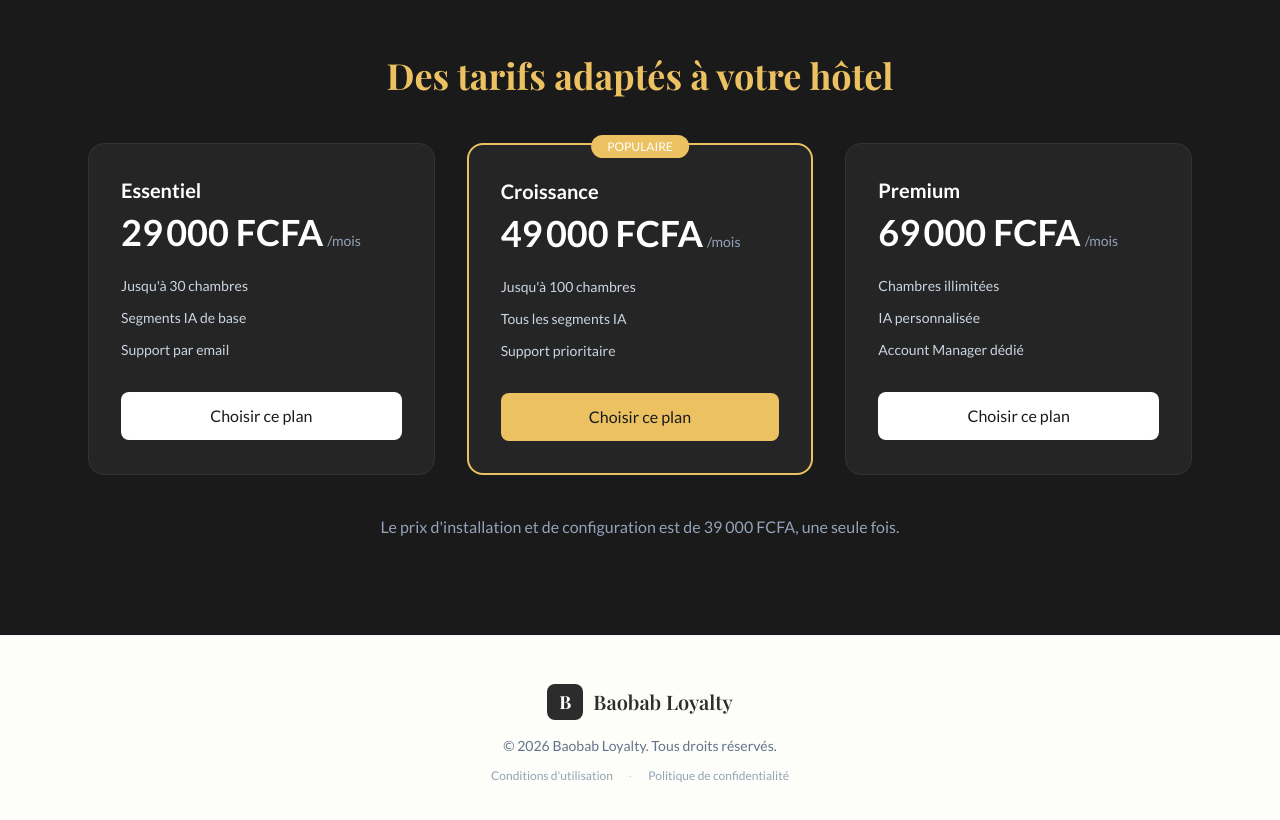
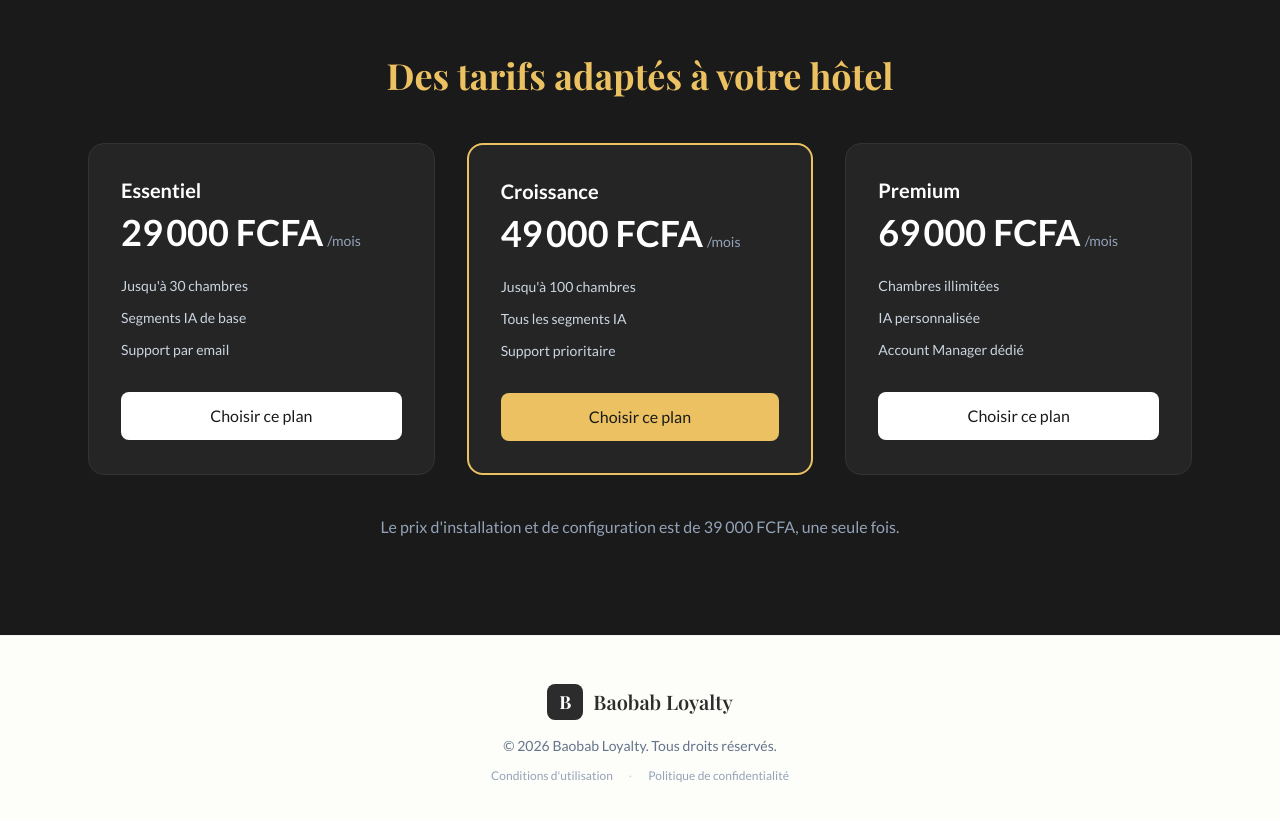
Before and after one commit to kamaraaicha809-sudo/Baobab-Loyalty, a Next.js app: page / in a window 1280 px wide. Shown: the part 2160-2980 px from the top of the page. Built offline with nearby package versions, Linux system fonts and the light colour scheme; no server answers.

Commit message:
fix: remove POPULAIRE badge from featured pricing plan

```diff
--- a/components/landing/Pricing.tsx
+++ b/components/landing/Pricing.tsx
@@ -50,13 +50,6 @@ const Pricing = () => {
                     : "bg-[#252525] border border-[#333]"
                 }`}
               >
-                {plan.isFeatured && (
-                  <div className="absolute -top-3 left-1/2 -translate-x-1/2">
-                    <span className="px-4 py-1 rounded-full bg-primary text-white text-xs font-medium uppercase">
-                      POPULAIRE
-                    </span>
-                  </div>
-                )}
                 <h3 className="text-xl font-bold text-white mb-2">{plan.name}</h3>
                 <div className="mb-6">
                   <span className="text-3xl sm:text-4xl font-bold text-white">
```
